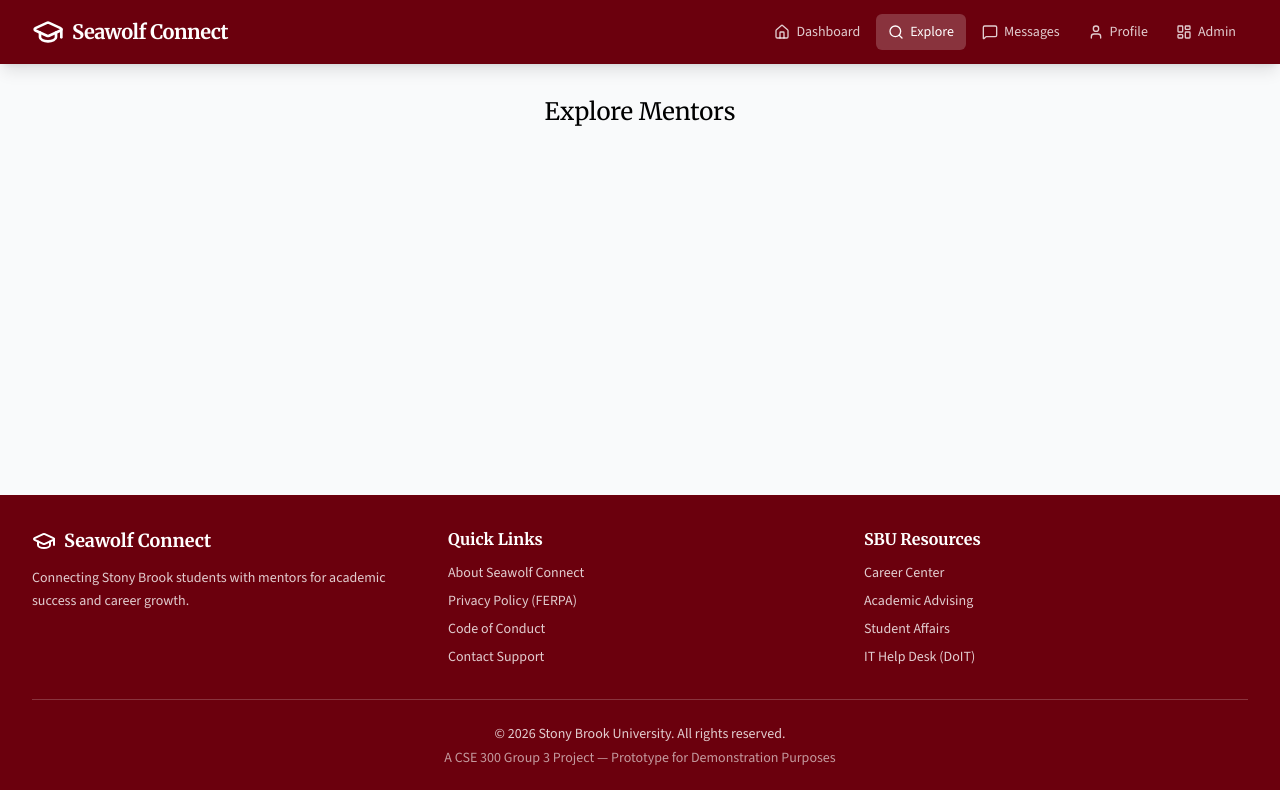
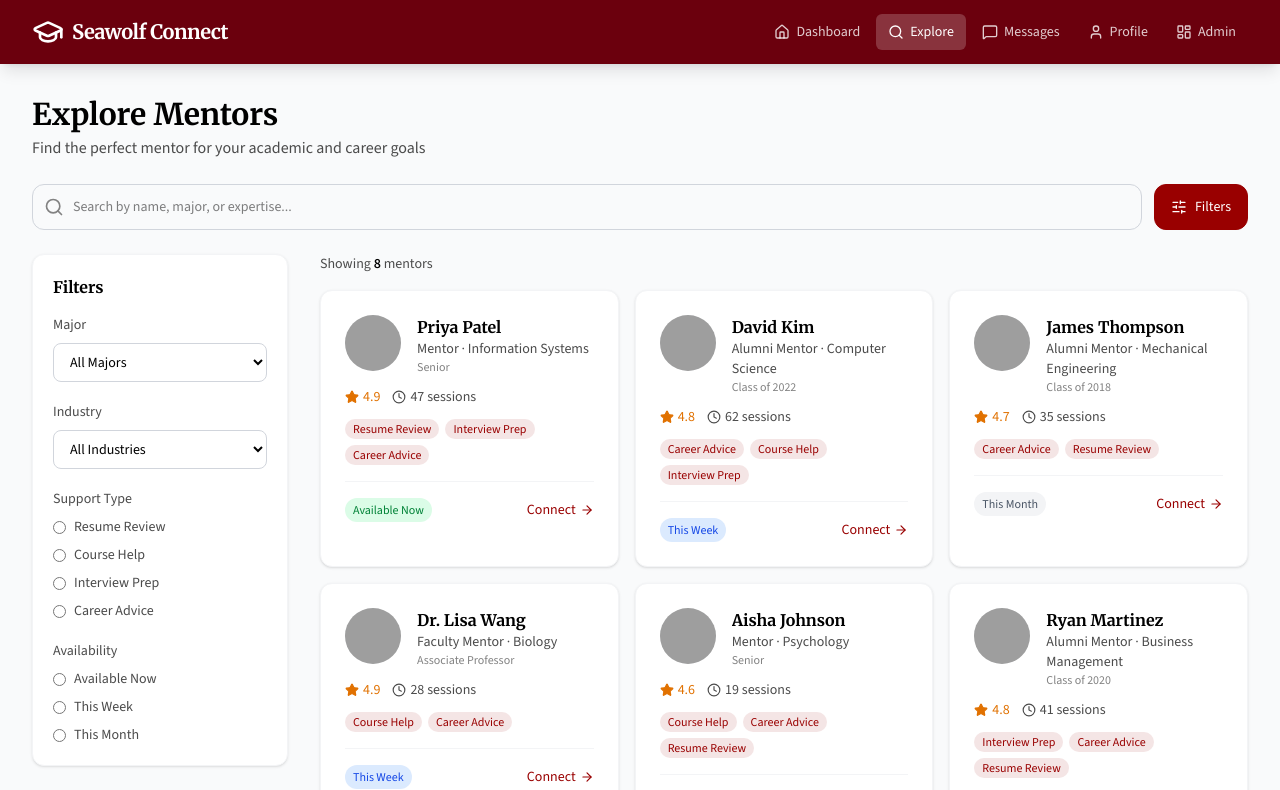
Before and after one commit to chuanhan741-ai/seawolf-connect, a React (Vite) app: page /explore in a window 1280 px wide. Shown: the top 790 px of the page. Built offline with nearby package versions, Linux system fonts and the light colour scheme; grey boxes are pictures that could not be loaded.

Commit message:
feat: build Explore Mentors page with search, filters, and pagination

```diff
--- a/src/pages/Explore.jsx
+++ b/src/pages/Explore.jsx
@@ -1,3 +1,200 @@
+import { useState, useMemo } from 'react';
+import { Search, SlidersHorizontal, X } from 'lucide-react';
+import MentorCard from '../components/MentorCard';
+import { mentors } from '../data/mentors';
+
+const MAJORS = [
+  'Computer Science', 'Biology', 'Psychology', 'Business Management',
+  'Electrical Engineering', 'Applied Mathematics', 'Political Science',
+  'Chemistry', 'Economics', 'Information Systems'
+];
+const SUPPORT_TYPES = ['Resume Review', 'Course Help', 'Interview Prep', 'Career Advice'];
+const AVAILABILITY = ['Available Now', 'This Week', 'This Month'];
+const INDUSTRIES = ['Technology', 'Software Engineering', 'Finance', 'Research / Academia',
+  'Mental Health', 'Entrepreneurship', 'Government / Policy', 'Hardware / Embedded Systems'];
+
 export default function Explore() {
-  return <div className="p-8 text-center text-2xl font-heading">Explore Mentors</div>;
+  const [search, setSearch] = useState('');
+  const [selectedMajor, setSelectedMajor] = useState('');
+  const [selectedIndustry, setSelectedIndustry] = useState('');
+  const [selectedSupport, setSelectedSupport] = useState('');
+  const [selectedAvailability, setSelectedAvailability] = useState('');
+  const [showFilters, setShowFilters] = useState(true);
+  const [page, setPage] = useState(1);
+  const perPage = 6;
+
+  const filtered = useMemo(() => {
+    return mentors.filter((m) => {
+      if (search && !m.name.toLowerCase().includes(search.toLowerCase()) &&
+          !m.major.toLowerCase().includes(search.toLowerCase()) &&
+          !m.tags.some(t => t.toLowerCase().includes(search.toLowerCase()))) return false;
+      if (selectedMajor && m.major !== selectedMajor) return false;
+      if (selectedIndustry && m.industry !== selectedIndustry) return false;
+      if (selectedSupport && !m.tags.includes(selectedSupport)) return false;
+      if (selectedAvailability && m.availability !== selectedAvailability) return false;
+      return true;
+    });
+  }, [search, selectedMajor, selectedIndustry, selectedSupport, selectedAvailability]);
+
+  const totalPages = Math.ceil(filtered.length / perPage);
+  const paginated = filtered.slice((page - 1) * perPage, page * perPage);
+
+  const clearFilters = () => {
+    setSearch('');
+    setSelectedMajor('');
+    setSelectedIndustry('');
+    setSelectedSupport('');
+    setSelectedAvailability('');
+    setPage(1);
+  };
+
+  const hasFilters = selectedMajor || selectedIndustry || selectedSupport || selectedAvailability;
+
+  return (
+    <div className="max-w-7xl mx-auto px-4 sm:px-6 lg:px-8 py-8">
+      <div className="mb-6">
+        <h1 className="font-heading text-3xl font-bold text-sbu-black">Explore Mentors</h1>
+        <p className="text-sbu-dark-gray mt-1">Find the perfect mentor for your academic and career goals</p>
+      </div>
+
+      {/* Search Bar */}
+      <div className="flex gap-3 mb-6">
+        <div className="flex-1 relative">
+          <Search className="absolute left-3 top-1/2 -translate-y-1/2 w-5 h-5 text-sbu-medium-gray" />
+          <input
+            type="text"
+            value={search}
+            onChange={(e) => { setSearch(e.target.value); setPage(1); }}
+            placeholder="Search by name, major, or expertise..."
+            className="w-full pl-10 pr-4 py-3 border border-gray-300 rounded-xl focus:ring-2 focus:ring-sbu-red/20 focus:border-sbu-red text-sm"
+          />
+        </div>
+        <button
+          onClick={() => setShowFilters(!showFilters)}
+          className={`flex items-center gap-2 px-4 py-3 rounded-xl border text-sm font-medium transition-colors ${
+            showFilters ? 'bg-sbu-red text-white border-sbu-red' : 'bg-white text-sbu-dark-gray border-gray-300 hover:bg-gray-50'
+          }`}
+        >
+          <SlidersHorizontal className="w-4 h-4" />
+          Filters
+        </button>
+      </div>
+
+      <div className="flex gap-8">
+        {/* Filter Sidebar */}
+        {showFilters && (
+          <div className="w-64 shrink-0">
+            <div className="bg-white rounded-xl shadow-sm border border-gray-100 p-5 sticky top-24">
+              <div className="flex items-center justify-between mb-4">
+                <h3 className="font-heading font-bold text-sbu-black">Filters</h3>
+                {hasFilters && (
+                  <button onClick={clearFilters} className="text-xs text-sbu-red hover:text-sbu-bright-red font-medium flex items-center gap-1">
+                    <X className="w-3 h-3" /> Clear all
+                  </button>
+                )}
+              </div>
+
+              <div className="space-y-5">
+                <div>
+                  <label className="text-sm font-medium text-sbu-dark-gray mb-2 block">Major</label>
+                  <select value={selectedMajor} onChange={(e) => { setSelectedMajor(e.target.value); setPage(1); }}
+                    className="w-full border border-gray-300 rounded-lg px-3 py-2 text-sm focus:ring-2 focus:ring-sbu-red/20 focus:border-sbu-red">
+                    <option value="">All Majors</option>
+                    {MAJORS.map(m => <option key={m} value={m}>{m}</option>)}
+                  </select>
+                </div>
+
+                <div>
+                  <label className="text-sm font-medium text-sbu-dark-gray mb-2 block">Industry</label>
+                  <select value={selectedIndustry} onChange={(e) => { setSelectedIndustry(e.target.value); setPage(1); }}
+                    className="w-full border border-gray-300 rounded-lg px-3 py-2 text-sm focus:ring-2 focus:ring-sbu-red/20 focus:border-sbu-red">
+                    <option value="">All Industries</option>
+                    {INDUSTRIES.map(i => <option key={i} value={i}>{i}</option>)}
+                  </select>
+                </div>
+
+                <div>
+                  <label className="text-sm font-medium text-sbu-dark-gray mb-2 block">Support Type</label>
+                  <div className="space-y-2">
+                    {SUPPORT_TYPES.map(type => (
+                      <label key={type} className="flex items-center gap-2 cursor-pointer">
+                        <input
+                          type="radio"
+                          name="support"
+                          checked={selectedSupport === type}
+                          onChange={() => { setSelectedSupport(selectedSupport === type ? '' : type); setPage(1); }}
+                          className="accent-sbu-red"
+                        />
+                        <span className="text-sm text-sbu-dark-gray">{type}</span>
+                      </label>
+                    ))}
+                  </div>
+                </div>
+
+                <div>
+                  <label className="text-sm font-medium text-sbu-dark-gray mb-2 block">Availability</label>
+                  <div className="space-y-2">
+                    {AVAILABILITY.map(a => (
+                      <label key={a} className="flex items-center gap-2 cursor-pointer">
+                        <input
+                          type="radio"
+                          name="availability"
+                          checked={selectedAvailability === a}
+                          onChange={() => { setSelectedAvailability(selectedAvailability === a ? '' : a); setPage(1); }}
+                          className="accent-sbu-red"
+                        />
+                        <span className="text-sm text-sbu-dark-gray">{a}</span>
+                      </label>
+                    ))}
+                  </div>
+                </div>
+              </div>
+            </div>
+          </div>
+        )}
+
+        {/* Mentor Grid */}
+        <div className="flex-1">
+          <div className="flex items-center justify-between mb-4">
+            <p className="text-sm text-sbu-dark-gray">
+              Showing <span className="font-semibold text-sbu-black">{filtered.length}</span> mentors
+            </p>
+          </div>
+
+          {paginated.length > 0 ? (
+            <div className="grid grid-cols-1 sm:grid-cols-2 xl:grid-cols-3 gap-4">
+              {paginated.map((mentor) => (
+                <MentorCard key={mentor.id} mentor={mentor} />
+              ))}
+            </div>
+          ) : (
+            <div className="text-center py-16 bg-white rounded-xl border border-gray-100">
+              <Search className="w-12 h-12 text-sbu-light-gray mx-auto mb-4" />
+              <h3 className="font-heading text-lg font-bold text-sbu-black mb-2">No mentors found</h3>
+              <p className="text-sbu-dark-gray text-sm">Try adjusting your filters or search terms.</p>
+            </div>
+          )}
+
+          {/* Pagination */}
+          {totalPages > 1 && (
+            <div className="flex items-center justify-center gap-2 mt-8">
+              {Array.from({ length: totalPages }, (_, i) => i + 1).map(p => (
+                <button
+                  key={p}
+                  onClick={() => setPage(p)}
+                  className={`w-10 h-10 rounded-lg text-sm font-medium transition-colors ${
+                    page === p
+                      ? 'bg-sbu-red text-white'
+                      : 'bg-white text-sbu-dark-gray border border-gray-300 hover:bg-gray-50'
+                  }`}
+                >
+                  {p}
+                </button>
+              ))}
+            </div>
+          )}
+        </div>
+      </div>
+    </div>
+  );
 }
```
